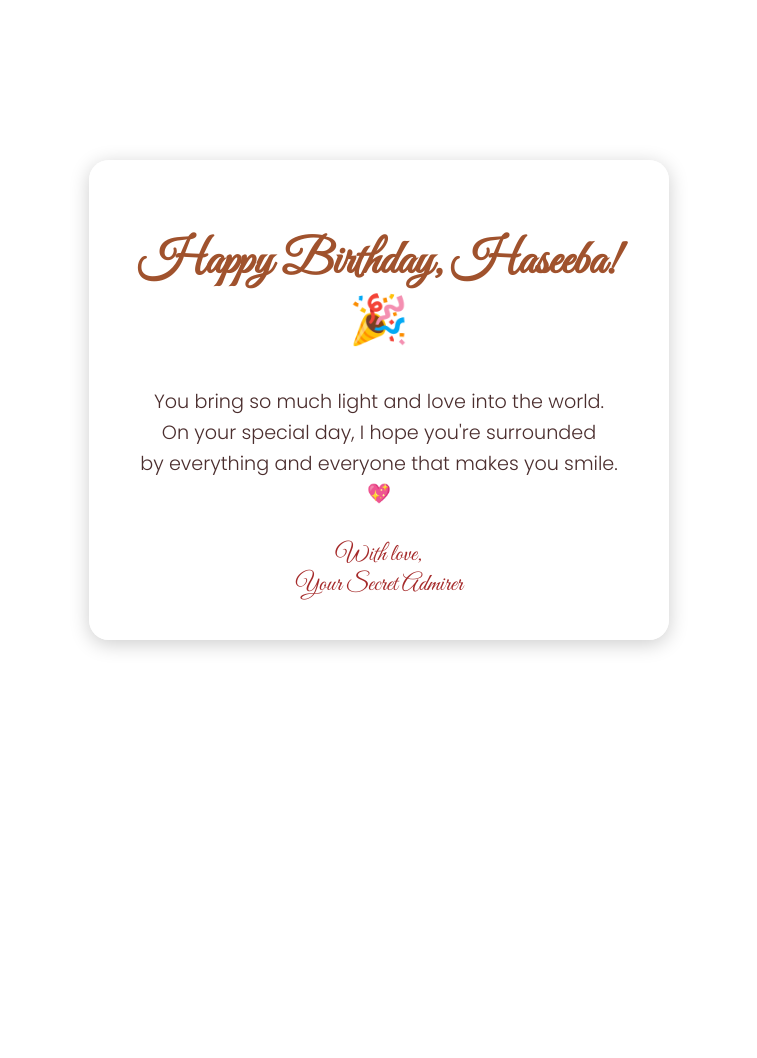
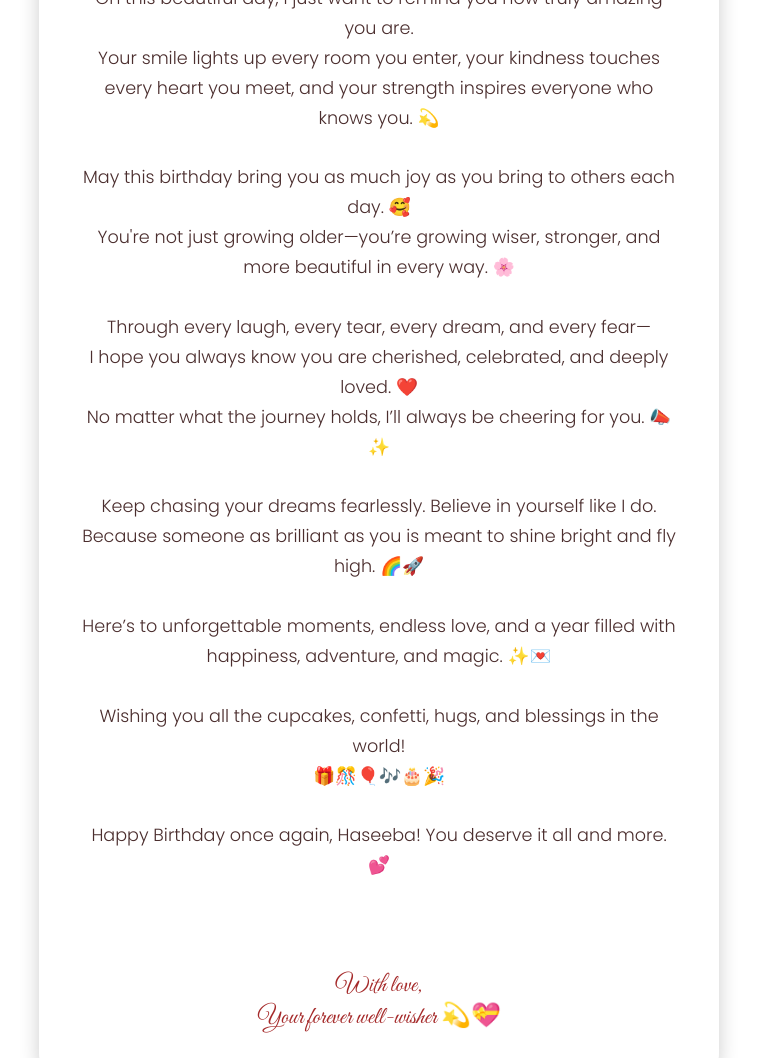
Before and after one commit to HaseebaAfreen/projectbirthday, a plain HTML site: page card.html in a window 1280 px wide. Shown: the top 1058 px of the page, without its empty margins (261-1018 px from the left). Before the commit the page ends 800 px from the top, so only its background shows below. Drawn offline with Linux system fonts and the light colour scheme.

Commit message:
Add files via upload

```diff
--- a/card.html
+++ b/card.html
@@ -18,10 +18,10 @@
       color: #4b2e2e;
     }
     .card {
-      background: rgba(255, 255, 255, 0.8);
+      background: rgba(255, 255, 255, 0.85);
       padding: 40px;
       border-radius: 20px;
-      max-width: 500px;
+      max-width: 600px;
       box-shadow: 0 4px 20px rgba(0,0,0,0.2);
     }
     h1 {
@@ -30,9 +30,10 @@
       color: #a0522d;
     }
     p {
-      font-size: 1.2rem;
+      font-size: 1.1rem;
       margin-top: 20px;
-      line-height: 1.6;
+      line-height: 1.7;
+      white-space: pre-wrap;
     }
     .signature {
       margin-top: 30px;
@@ -44,15 +45,34 @@
 </head>
 <body>
   <div class="card">
-    <h1>Happy Birthday, Haseeba! 🎉</h1>
+    <h1>Happy Birthday, Sweetheart! 🎉</h1>
     <p>
-      You bring so much light and love into the world.<br />
-      On your special day, I hope you're surrounded<br />
-      by everything and everyone that makes you smile. 💖
+🎂💖 Happy Birthday, Haseeba! 💖🎂
+
+On this beautiful day, I just want to remind you how truly amazing you are.
+Your smile lights up every room you enter, your kindness touches every heart you meet, and your strength inspires everyone who knows you. 💫
+
+May this birthday bring you as much joy as you bring to others each day. 🥰
+You're not just growing older—you’re growing wiser, stronger, and more beautiful in every way. 🌸
+
+Through every laugh, every tear, every dream, and every fear—
+I hope you always know you are cherished, celebrated, and deeply loved. ❤️
+No matter what the journey holds, I’ll always be cheering for you. 📣✨
+
+Keep chasing your dreams fearlessly. Believe in yourself like I do.
+Because someone as brilliant as you is meant to shine bright and fly high. 🌈🚀
+
+Here’s to unforgettable moments, endless love, and a year filled with happiness, adventure, and magic. ✨💌
+
+Wishing you all the cupcakes, confetti, hugs, and blessings in the world!
+🎁🎊🎈🎶🎂🎉
+
+Happy Birthday once again, Haseeba! You deserve it all and more. 💕
+
     </p>
     <div class="signature">
       With love,<br />
-      Your Secret Admirer
+      Your forever well-wisher 💫💝
     </div>
   </div>
 </body>
```
